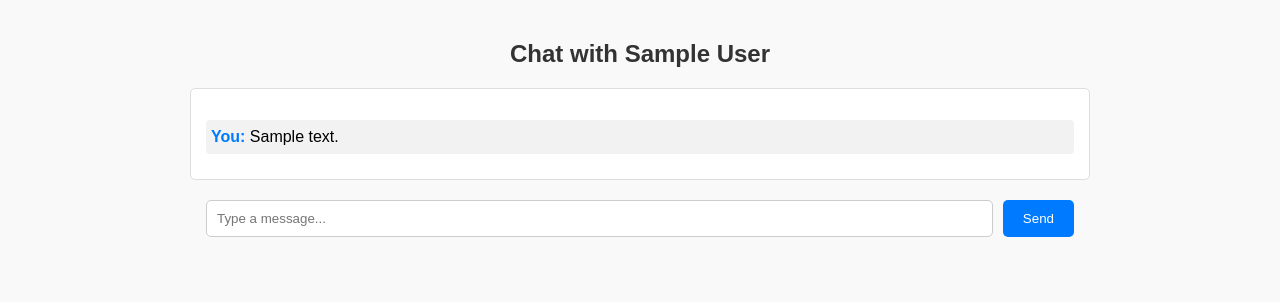
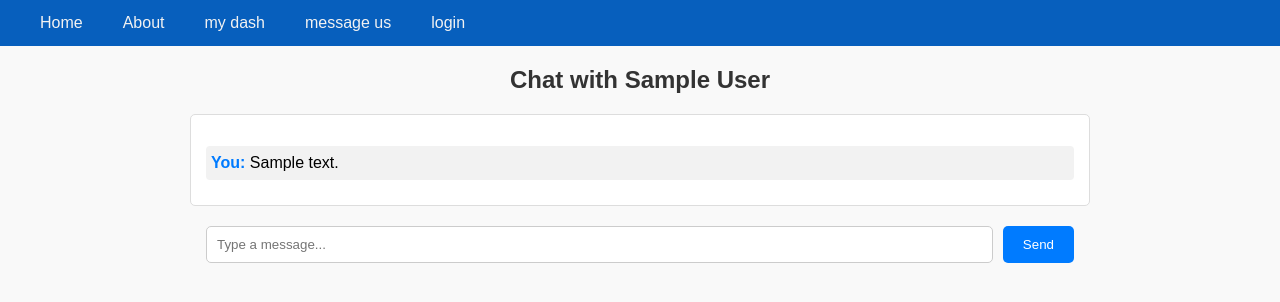
Before and after one commit to sangidahuda/Software_Engineering, a Flask app: page /admin_messages/1 in a window 1280 px wide. Shown: the top 302 px of the page. Run offline with Flask 3, Linux system fonts and the light colour scheme; a user stored in the database is signed in; tables that the repository leaves empty hold one stand-in row (values such as "Sample post").

Commit message:
finished stuff for presentation

```diff
--- a/app/static/Amessages.css
+++ b/app/static/Amessages.css
@@ -64,3 +64,32 @@ h2 {
 #sendMessageForm button:hover {
     background-color: #0056b3;
 }
+
+.navbar {
+    overflow: hidden;
+    background-color: #075fbd;
+    padding: 0 20px;
+    margin-top: -20px;
+    margin-left: -20px;
+    margin-right: -20px;
+  }
+
+  .navbar a {
+    float: left;
+    display: block;
+    color: #f2f2f2;
+    text-align: center;
+    padding: 14px 20px;
+    text-decoration: none;
+    transition: 0.4s;
+  }
+
+  .navbar a:hover {
+    background-color: #ddd;
+    color: black;
+  }
+
+  .navbar a.active {
+    background-color: #466b93;
+    color: white;
+  }
--- a/app/templates/admin_dashboard.html
+++ b/app/templates/admin_dashboard.html
@@ -69,7 +69,6 @@
     });
   </script>
 
-  <a href="{{ url_for('main.index') }}">Home</a>
 
 </body>
 </html>
--- a/app/templates/admin_messages.html
+++ b/app/templates/admin_messages.html
@@ -10,6 +10,13 @@
   />
   </head>
   <body>
+    <div class="navbar">
+      <a href="{{ url_for('main.index') }}">Home</a>
+      <a href="{{ url_for('main.aboutus') }}">About</a>
+      <a href="{{ url_for('main.user_dashboard') }}">my dash</a>
+      <a href="{{ url_for('main.user_messages') }}">message us</a>
+      <a href="{{ url_for('main.login') }}">login </a>
+    </div>
     <h2>Chat with {{ user.name }}</h2>
     <div id="messageList">
       {% for message in messages %}
```
